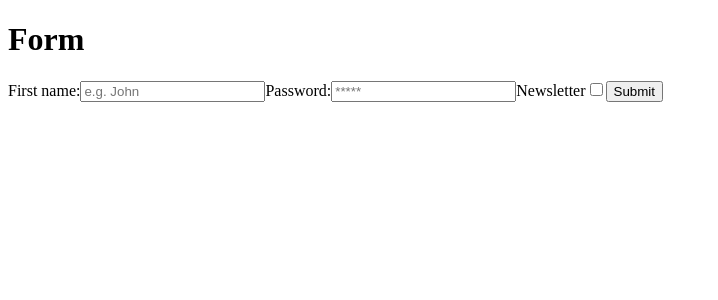
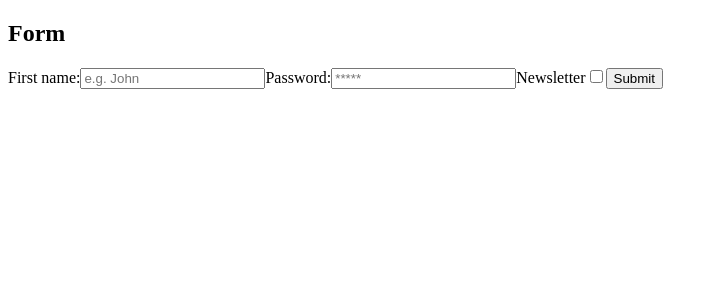
Before and after one commit to przemekpro/software-mind-task, a React (Create React App) app: page / in a window 1280 px wide. Shown: the top 300 px of the page, without its empty margins (0-718 px from the left). Built offline with nearby package versions, Linux system fonts and the light colour scheme.

Commit message:
add onchange and onsubmit

```diff
--- a/src/components/Form.jsx
+++ b/src/components/Form.jsx
@@ -2,12 +2,29 @@ import { useState } from "react"
 
 export default function Form() {
 
-const [isChecked, setIsChecked] = useState(false)
+    const [user, setUser] = useState()
+    const [isChecked, setIsChecked] = useState(false)
+
+    function handleChange(e) {
+        const {name, value} = e.target
+        setUser(prevValue => ({
+                ...prevValue,
+                [name]: value
+            })
+        )
+    }
+
+    function handleSubmit(e) {
+        e.preventDefault()
+        console.log(user)
+    }
 
     return(
         <div className="form__wrapper">
-            <h1>Form</h1>
-            <form>
+
+            <h2>Form</h2>
+
+            <form onSubmit={handleSubmit}>
                 <label htmlFor="firstName">
                     First name:
                     <input
@@ -16,6 +33,7 @@ const [isChecked, setIsChecked] = useState(false)
                         id="firstName"
                         type="text"
                         placeholder="e.g. John"
+                        onChange={handleChange}
                     />
                 </label>
 
@@ -28,6 +46,7 @@ const [isChecked, setIsChecked] = useState(false)
                         id="password"
                         type="password"
                         placeholder="*****"
+                        onChange={handleChange}
                     />
                 </label>
 
@@ -51,6 +70,7 @@ const [isChecked, setIsChecked] = useState(false)
                         id="email"
                         type="email"
                         placeholder="e.g. john@doe.com"
+                        onChange={handleChange}
                     />
                 </label>}
 
```
